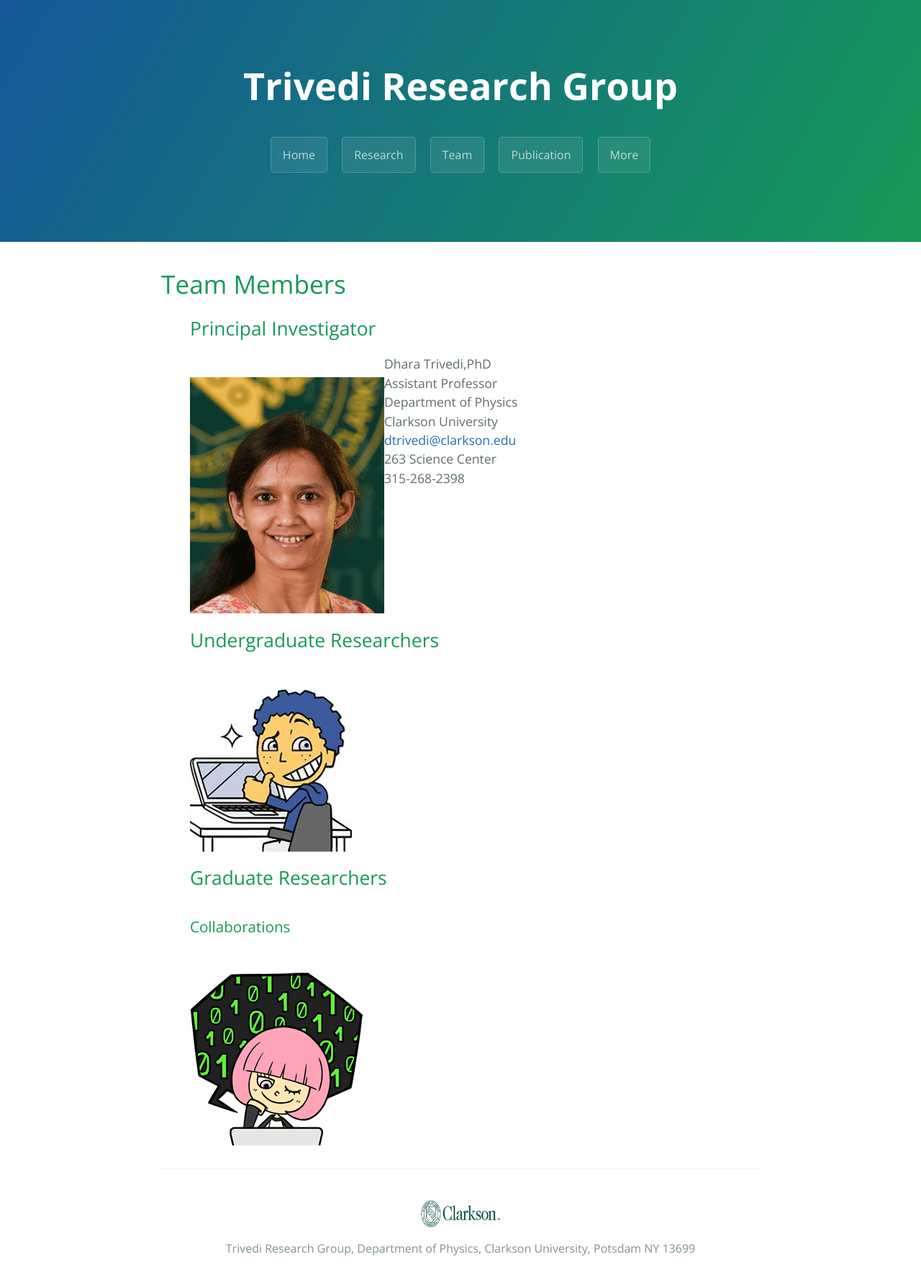
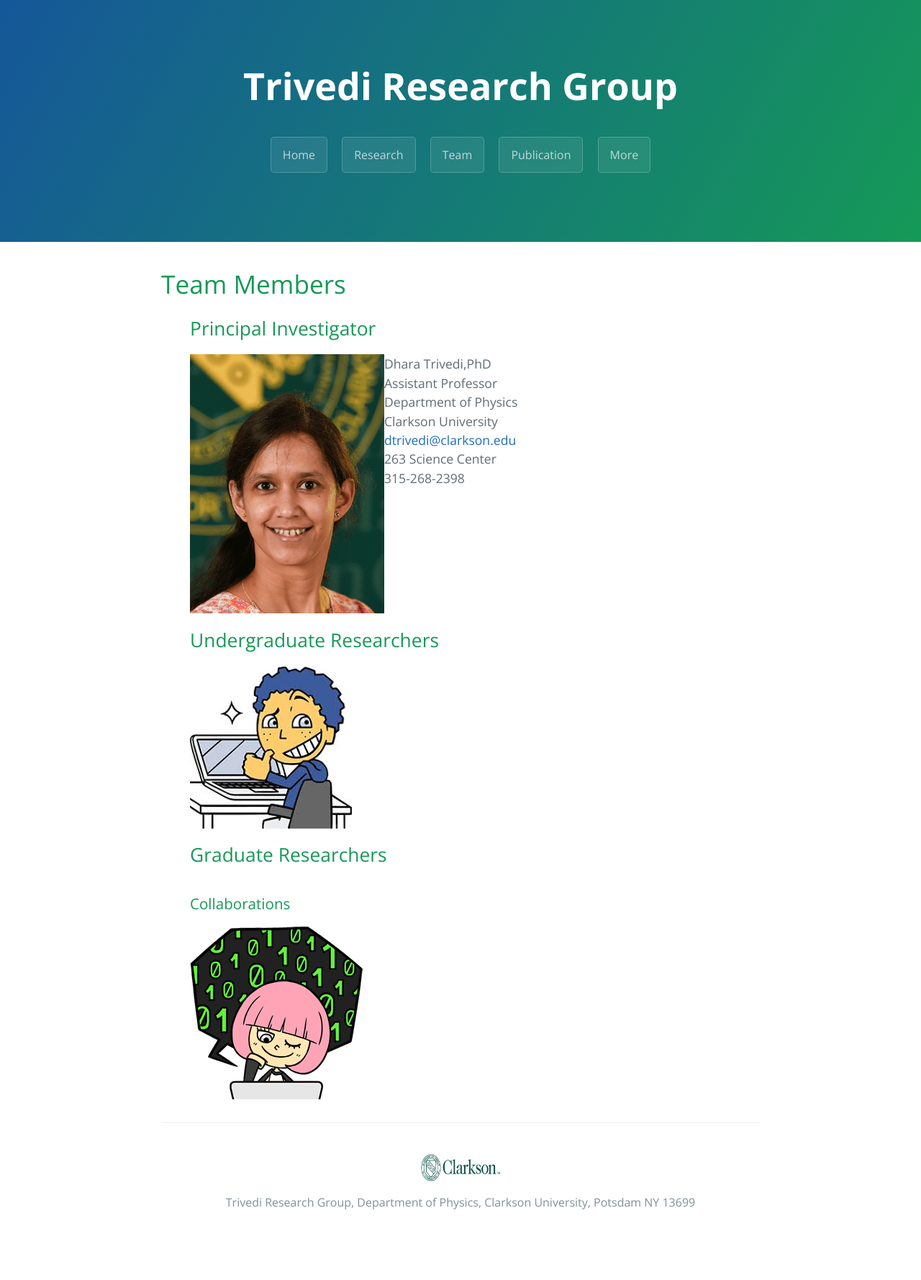
Before and after one commit to dharatrivedi/dharatrivedi.github.io, a Jekyll site: the page built from people.html, in a window 1280 px wide. Shown: the whole page at 72% size. Built offline with Jekyll 4.4.1, drawn with Linux system fonts in a browser that asks for light colours; after the commit the page ends 1714 px from its top, so only the background shows below that.

Commit message:
Update cayman.css

```diff
--- a/css/cayman.css
+++ b/css/cayman.css
@@ -200,6 +200,6 @@ a:hover { text-decoration: underline; }
 
 .center { display: block; margin-left: auto; margin-right: auto; width: 50%; }
 
-.img1 { padding-top: 2rem;  float: left; }
+.img1 { float: left; }
 
 .clearfix { overflow: auto; }
```
